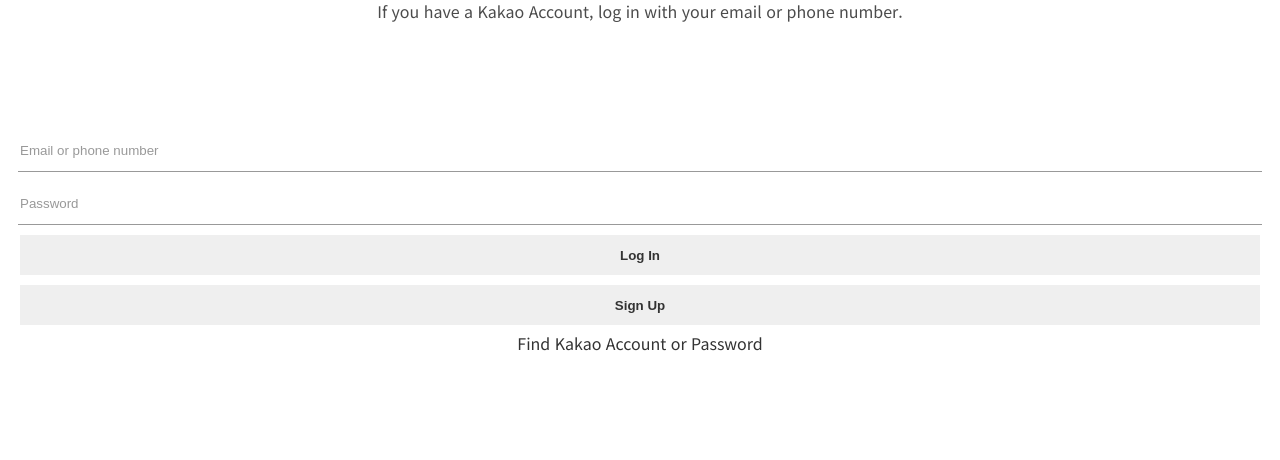
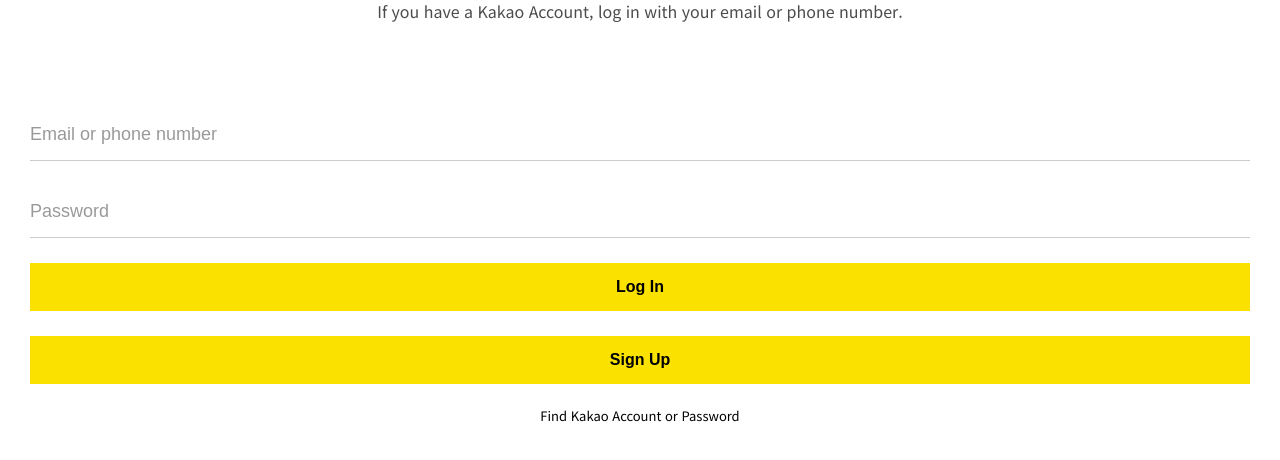
Before and after one commit to scseong/kakao-clone, a plain HTML site: page index.html in a window 1280 px wide. Shown: the part 168-628 px from the top of the page. Drawn offline with Linux system fonts and the light colour scheme.

Commit message:
feat: 로그인 폼 구현 (#1)

```diff
--- a/css/reset.css
+++ b/css/reset.css
@@ -46,3 +46,9 @@
 	border-collapse: collapse;
 	border-spacing: 0;
 }
+a {
+	text-decoration: none;
+}
+input:focus {
+	outline: none;
+}
--- a/css/styles.css
+++ b/css/styles.css
@@ -1,13 +1,9 @@
 @import 'reset.css';
+@import 'variables.css';
 @import 'status-bar.css';
 
 body {
   font-family: 'Noto Sans KR', 'Nanum Gothic', sans-serif;
-}
-
-:root {
-  --text-color: #333;
-  --placeholder-color: #999;
 }
 
 /* Welcom Header */
@@ -15,7 +11,6 @@
   margin: 90px 0;
   text-align: center;
   display: flex;
-  justify-content: center;
   flex-direction: column;
   align-items: center;
 }
@@ -27,42 +22,56 @@
 }
 
 .welcome-header__text {
-  width: 50%;
+  width: 60%;
   opacity: 0.7;
 }
 
 /* Login Form */
 #login-form {
   display: flex;
-  padding: 20px;
   flex-direction: column;
   justify-content: center;
   align-items: center;
+  margin: 0 30px;
 }
 
 #login-form input {
   width: 100%;
-  height: 40px;
+  font-size: 18px;
+  padding: 15px 0;
   border: none;
-  border-bottom: 1px solid var(--placeholder-color);
-  margin-bottom: 10px;
+  border-bottom: 1px solid rgba(0, 0, 0, 0.2);
+  margin-bottom: 25px;
+  transition: border-color 0.3s ease-in-out;
 }
 
 #login-form input::placeholder {
-  color: var(--placeholder-color);
+  color: rgba(0, 0, 0, 0.4);
+}
+
+#login-form input:focus {
+  border-color: var(--yellow);
 }
 
 #login-form button {
   width: 100%;
-  height: 40px;
-  margin-bottom: 10px;
   border: none;
+  background-color: var(--yellow);
+  padding: 15px 0;
   font-weight: bold;
-  color: var(--text-color);
+  font-size: 16px;
   cursor: pointer;
+  margin-bottom: 25px;
+  transition: background-color 0.3s ease-in-out;
+}
+
+#login-form button:hover {
+  background-color: rgba(var(--yellow-rgb), 0.6);
 }
 
 #login-form a {
   text-decoration: none;
-  color: var(--text-color);
+  text-align: center;
+  color: inherit;
+  font-size: 13px;
 }
--- /dev/null
+++ b/css/variables.css
@@ -0,0 +1,5 @@
+:root {
+  --text-color: #333;
+  --yellow: #fae100;
+  --yellow-rgb: 250, 225, 0;
+}
```
